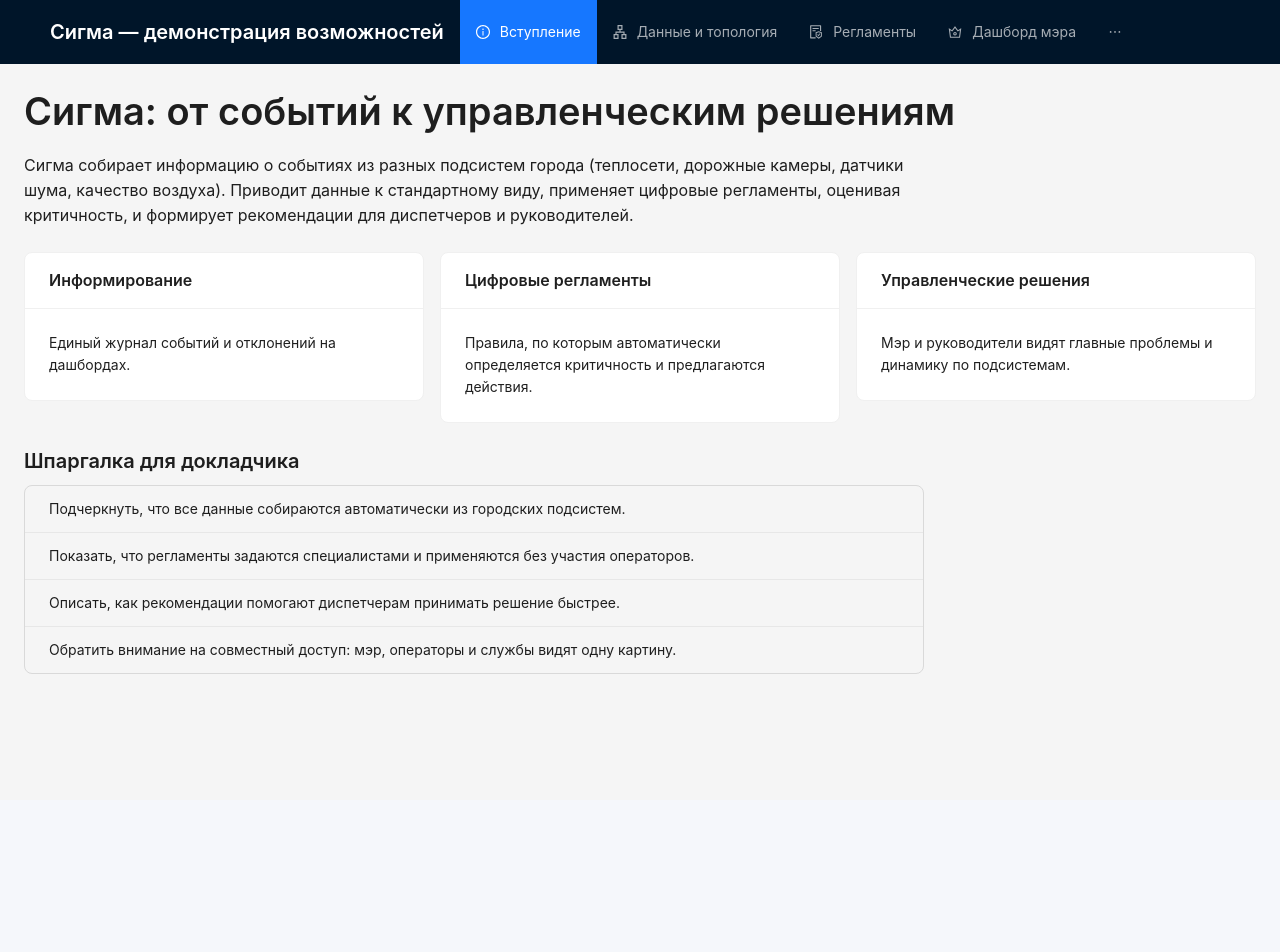
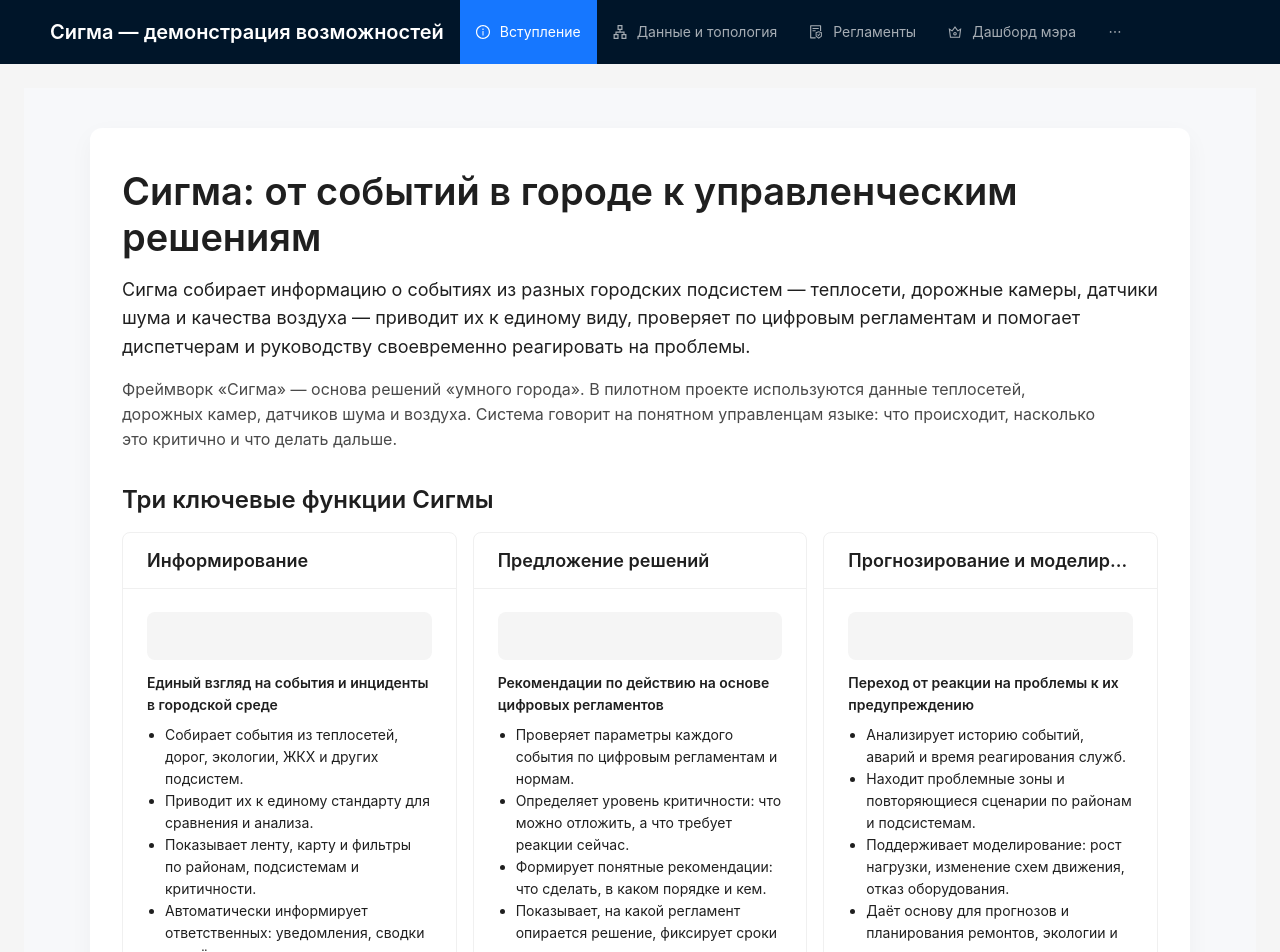
Before and after one commit to vadign/sigma-mvp-frontend, a React (Vite) app: page / in a window 1280 px wide. Shown: the top 952 px of the page. Before the commit the page ends 800 px from the top, so only its background shows below. Built offline with nearby package versions, Linux system fonts and the light colour scheme.

Commit message:
Обновлена страница вступления

```diff
--- a/src/pages/IntroPage.tsx
+++ b/src/pages/IntroPage.tsx
@@ -1,48 +1,103 @@
-import { Card, Col, Row, Typography, List } from 'antd';
+import { Card, Col, Row, Typography } from 'antd';
 
-const talkingPoints = [
-  'Подчеркнуть, что все данные собираются автоматически из городских подсистем.',
-  'Показать, что регламенты задаются специалистами и применяются без участия операторов.',
-  'Описать, как рекомендации помогают диспетчерам принимать решение быстрее.',
-  'Обратить внимание на совместный доступ: мэр, операторы и службы видят одну картину.',
-];
+const { Title, Paragraph, Text } = Typography;
 
 function IntroPage() {
   return (
-    <div>
-      <Typography.Title>Сигма: от событий к управленческим решениям</Typography.Title>
-      <Typography.Paragraph style={{ fontSize: 16, maxWidth: 900 }}>
-        Сигма собирает информацию о событиях из разных подсистем города (теплосети, дорожные камеры,
-        датчики шума, качество воздуха). Приводит данные к стандартному виду, применяет цифровые
-        регламенты, оценивая критичность, и формирует рекомендации для диспетчеров и руководителей.
-      </Typography.Paragraph>
+    <div style={{ background: '#f7f8fa', minHeight: '100%', padding: '40px 24px' }}>
+      <div
+        style={{
+          maxWidth: 1100,
+          margin: '0 auto',
+          background: '#fff',
+          padding: '40px 32px',
+          borderRadius: 12,
+          boxShadow: '0 8px 24px rgba(0,0,0,0.04)',
+        }}
+      >
+        <section style={{ marginBottom: 32 }}>
+          <Title level={1} style={{ marginBottom: 16 }}>
+            Сигма: от событий в городе к управленческим решениям
+          </Title>
+          <Paragraph style={{ fontSize: 18, marginBottom: 16 }}>
+            Сигма собирает информацию о событиях из разных городских подсистем — теплосети, дорожные
+            камеры, датчики шума и качества воздуха — приводит их к единому виду, проверяет по цифровым
+            регламентам и помогает диспетчерам и руководству своевременно реагировать на проблемы.
+          </Paragraph>
+          <Paragraph style={{ fontSize: 16, color: '#4a4a4a', maxWidth: 980 }}>
+            Фреймворк «Сигма» — основа решений «умного города». В пилотном проекте используются данные
+            теплосетей, дорожных камер, датчиков шума и воздуха. Система говорит на понятном управленцам
+            языке: что происходит, насколько это критично и что делать дальше.
+          </Paragraph>
+        </section>
 
-      <Row gutter={16} style={{ marginTop: 24 }}>
-        <Col span={8}>
-          <Card title="Информирование" bordered>
-            Единый журнал событий и отклонений на дашбордах.
+        <section style={{ marginTop: 24 }}>
+          <Title level={3} style={{ marginBottom: 16 }}>
+            Три ключевые функции Сигмы
+          </Title>
+          <Row gutter={[16, 16]}>
+            <Col xs={24} md={8}>
+              <Card
+                title="Информирование"
+                bordered
+                headStyle={{ fontSize: 18, fontWeight: 600 }}
+                bodyStyle={{ minHeight: 260 }}
+              >
+                <div style={{ height: 48, marginBottom: 12, background: '#f5f5f5', borderRadius: 8 }} />
+                <Text strong style={{ display: 'block', marginBottom: 8 }}>
+                  Единый взгляд на события и инциденты в городской среде
+                </Text>
+                <ul style={{ paddingLeft: 18, marginBottom: 0 }}>
+                  <li>Собирает события из теплосетей, дорог, экологии, ЖКХ и других подсистем.</li>
+                  <li>Приводит их к единому стандарту для сравнения и анализа.</li>
+                  <li>Показывает ленту, карту и фильтры по районам, подсистемам и критичности.</li>
+                  <li>Автоматически информирует ответственных: уведомления, сводки и отчёты.</li>
+                </ul>
               </Card>
             </Col>
-        <Col span={8}>
-          <Card title="Цифровые регламенты" bordered>
-            Правила, по которым автоматически определяется критичность и предлагаются действия.
+
+            <Col xs={24} md={8}>
+              <Card
+                title="Предложение решений"
+                bordered
+                headStyle={{ fontSize: 18, fontWeight: 600 }}
+                bodyStyle={{ minHeight: 260 }}
+              >
+                <div style={{ height: 48, marginBottom: 12, background: '#f5f5f5', borderRadius: 8 }} />
+                <Text strong style={{ display: 'block', marginBottom: 8 }}>
+                  Рекомендации по действию на основе цифровых регламентов
+                </Text>
+                <ul style={{ paddingLeft: 18, marginBottom: 0 }}>
+                  <li>Проверяет параметры каждого события по цифровым регламентам и нормам.</li>
+                  <li>Определяет уровень критичности: что можно отложить, а что требует реакции сейчас.</li>
+                  <li>Формирует понятные рекомендации: что сделать, в каком порядке и кем.</li>
+                  <li>Показывает, на какой регламент опирается решение, фиксирует сроки реагирования.</li>
+                </ul>
               </Card>
             </Col>
-        <Col span={8}>
-          <Card title="Управленческие решения" bordered>
-            Мэр и руководители видят главные проблемы и динамику по подсистемам.
+
+            <Col xs={24} md={8}>
+              <Card
+                title="Прогнозирование и моделирование"
+                bordered
+                headStyle={{ fontSize: 18, fontWeight: 600 }}
+                bodyStyle={{ minHeight: 260 }}
+              >
+                <div style={{ height: 48, marginBottom: 12, background: '#f5f5f5', borderRadius: 8 }} />
+                <Text strong style={{ display: 'block', marginBottom: 8 }}>
+                  Переход от реакции на проблемы к их предупреждению
+                </Text>
+                <ul style={{ paddingLeft: 18, marginBottom: 0 }}>
+                  <li>Анализирует историю событий, аварий и время реагирования служб.</li>
+                  <li>Находит проблемные зоны и повторяющиеся сценарии по районам и подсистемам.</li>
+                  <li>Поддерживает моделирование: рост нагрузки, изменение схем движения, отказ оборудования.</li>
+                  <li>Даёт основу для прогнозов и планирования ремонтов, экологии и транспорта.</li>
+                  <li>Позволяет проверять регламенты и решения на моделях до применения в городе.</li>
+                </ul>
               </Card>
             </Col>
           </Row>
-
-      <div className="page-section">
-        <Typography.Title level={4}>Шпаргалка для докладчика</Typography.Title>
-        <List
-          dataSource={talkingPoints}
-          renderItem={(item) => <List.Item>{item}</List.Item>}
-          bordered
-          style={{ maxWidth: 900 }}
-        />
+        </section>
       </div>
     </div>
   );
```
Lines whose indentation alone changed are shown as unchanged.
